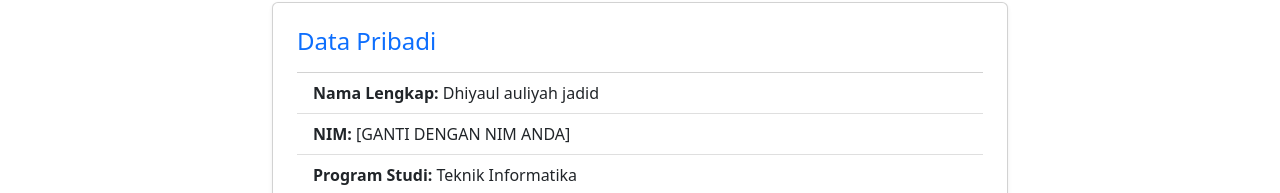
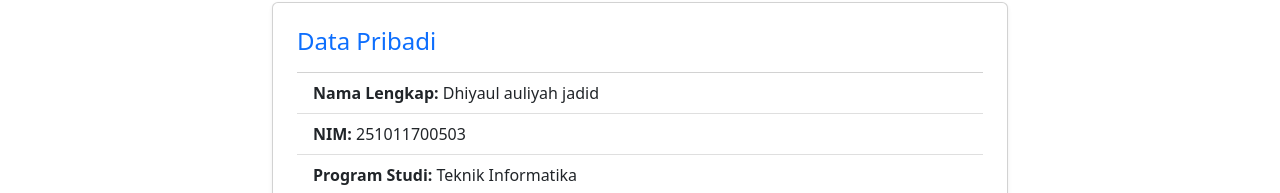
Before and after one commit to DhiyaulJadid/Dhiyaul-test, a plain HTML site: page index.html in a window 1280 px wide. Shown: the part 758-951 px from the top of the page. Drawn offline with Linux system fonts and the light colour scheme.

Commit message:
Update index.html

```diff
--- a/index.html
+++ b/index.html
@@ -74,7 +74,7 @@
                         <h4 class="card-title text-primary mb-3">Data Pribadi</h4>
                         <ul class="list-group list-group-flush">
                             <li class="list-group-item"><strong>Nama Lengkap:</strong> Dhiyaul auliyah jadid</li>
-                            <li class="list-group-item"><strong>NIM:</strong> [GANTI DENGAN NIM ANDA]</li>
+                            <li class="list-group-item"><strong>NIM:</strong> 251011700503</li>
                             <li class="list-group-item"><strong>Program Studi:</strong> Teknik Informatika</li>
                             <li class="list-group-item"><strong>Universitas:</strong> Pamulang</li>
                             <li class="list-group-item"><strong>Alamat Saat Ini:</strong> bojong poncol RT 03</li>
```
